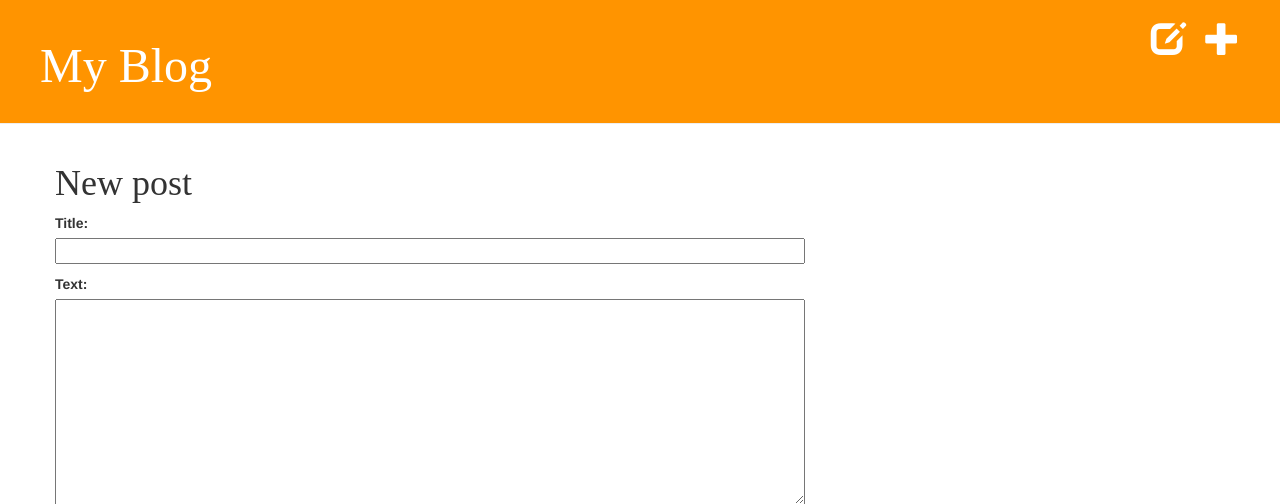
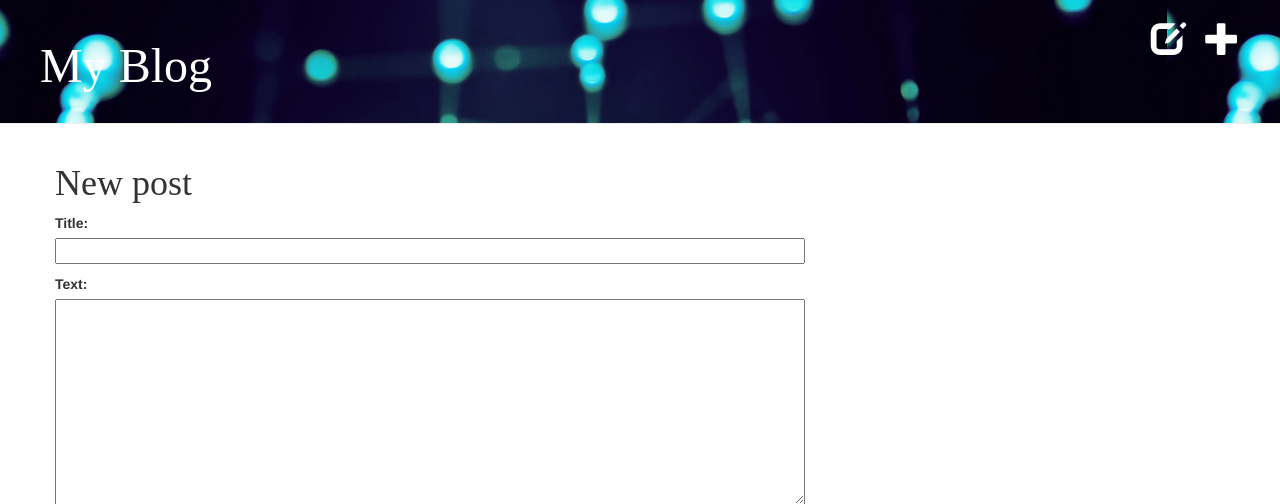
Before and after one commit to iamneha/My-First-Blog, a Django app: page /post/new/ in a window 1280 px wide. Shown: the top 504 px of the page. Run offline with Django 3.2, Linux system fonts and the light colour scheme; some libraries are stand-ins or nearby versions.

Commit message:
improve header

```diff
--- a/blog/static/css/blog.css
+++ b/blog/static/css/blog.css
@@ -1,5 +1,5 @@
 .page-header {
-    background-color: #ff9400;
+    background-image: url("img.png");
     margin-top: 0;
     padding: 20px 20px 20px 40px;
 }
```
Also changed, not shown: blog/static/css/img.png (added).
